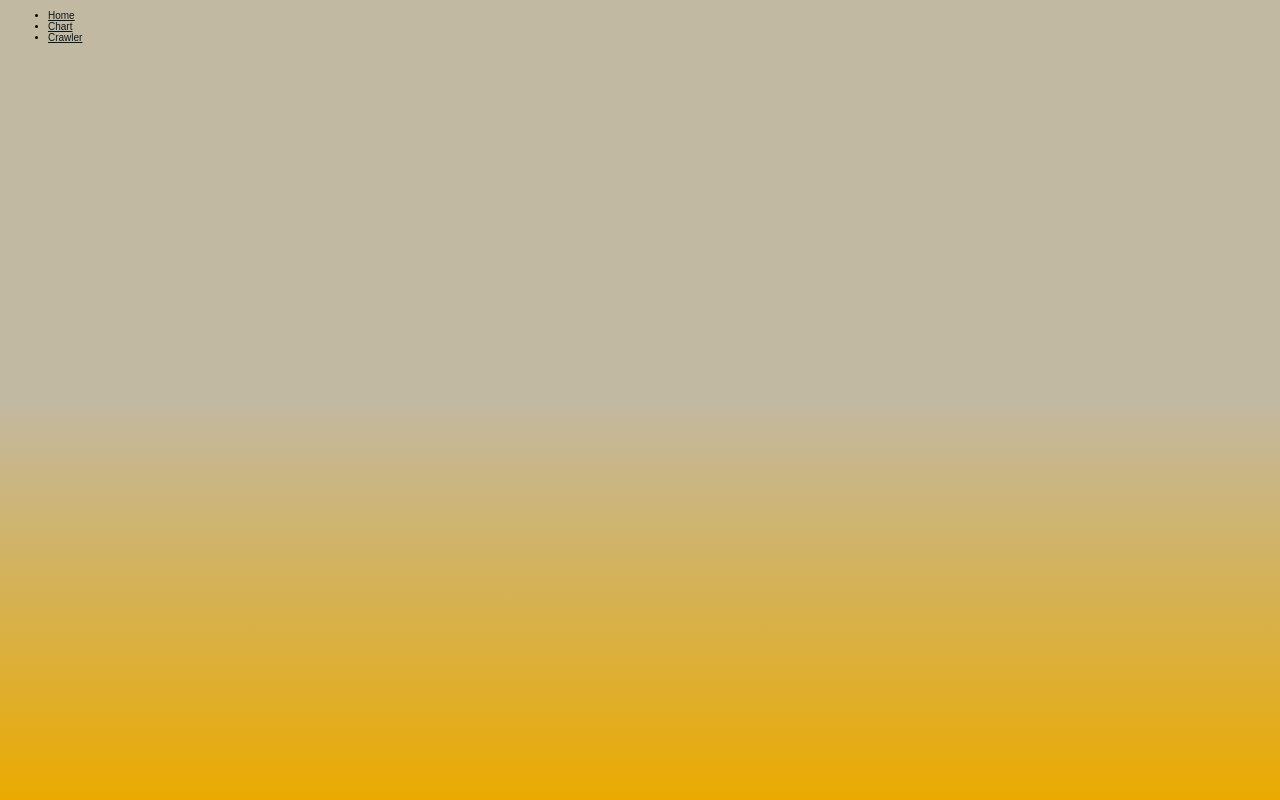
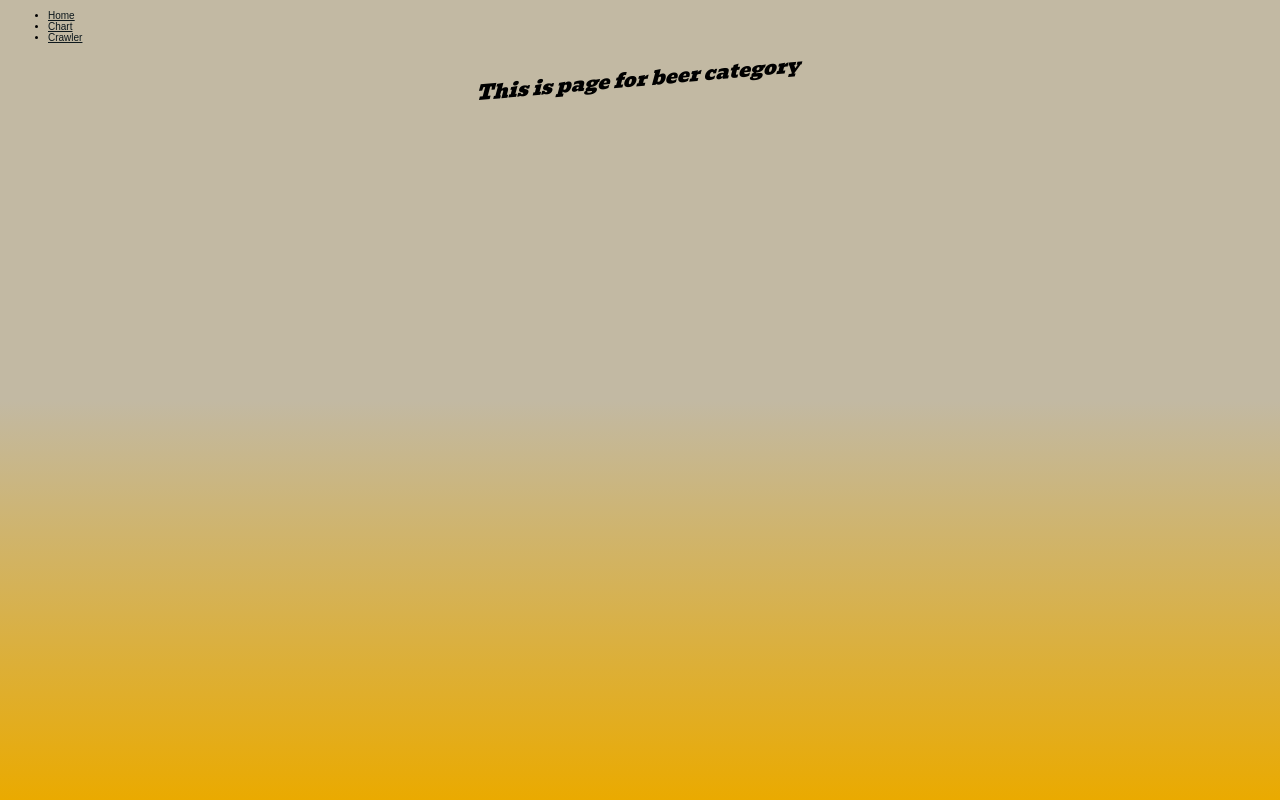
Before and after one commit to quantum93/wiki-react, a React (Create React App) app: page /category/1 in a window 1280 px wide. Built offline with nearby package versions, Linux system fonts and the light colour scheme.

Commit message:
It adds generic image using import

```diff
--- a/src/components/Category.js
+++ b/src/components/Category.js
@@ -0,0 +1,9 @@
+import React from 'react';
+
+const Category = () => {
+  return (
+    <h1>This is page for beer category</h1>
+  )
+}
+
+export default Category;
--- a/src/components/Single.js
+++ b/src/components/Single.js
@@ -3,6 +3,7 @@ import Loader from "./Loader";
 import Header from "./Header";
 import PropTypes from "prop-types";
 import {Bar} from 'react-chartjs-2';
+import Generic from './generic.jpg';
 
 class Single extends React.Component {
   constructor() {
@@ -65,7 +66,7 @@ class Single extends React.Component {
     if (beer.labels) {
       return <img className="label" src={beer.labels.large} alt={beer.name} />
     } else {
-      return <img className="label" src='./generic.jpg' alt={beer.name} />
+      return <img src={Generic} alt={beer.name} />
     }
   };
 
--- a/src/index.js
+++ b/src/index.js
@@ -5,6 +5,7 @@ import Single from './components/Single';
 import Navbar from './components/Navbar';
 import Chart from './components/Chart';
 import Crawler from './components/Crawler';
+import Category from './components/Category';
 
 import { BrowserRouter, Route } from 'react-router-dom';
 
@@ -21,6 +22,7 @@ const Root = function() {
         <Route exact path="/crawler" component={Crawler} />
         <Route path="/search/:searchTerm" component={App} />
         <Route path="/beer/:beerId" component={Single} />
+        <Route path="/category/:categoryId" component={Category} />
       </div>
     </BrowserRouter>
   );
```
